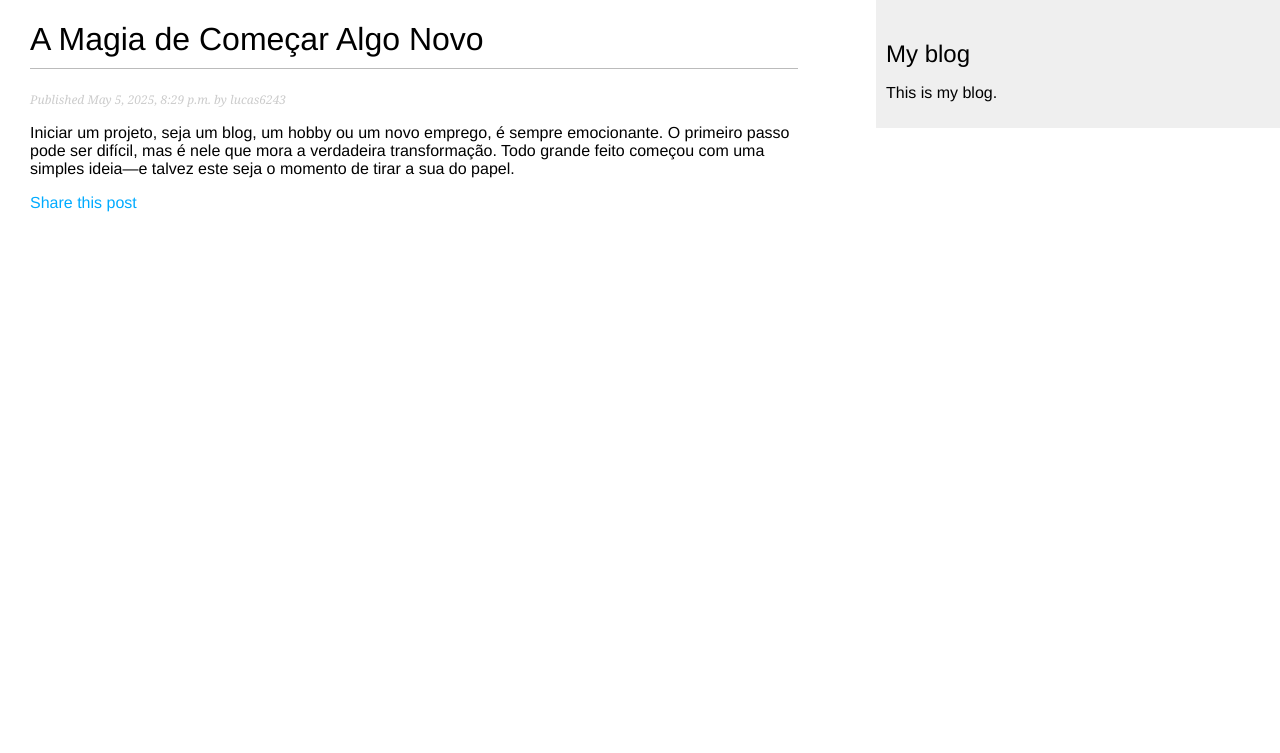
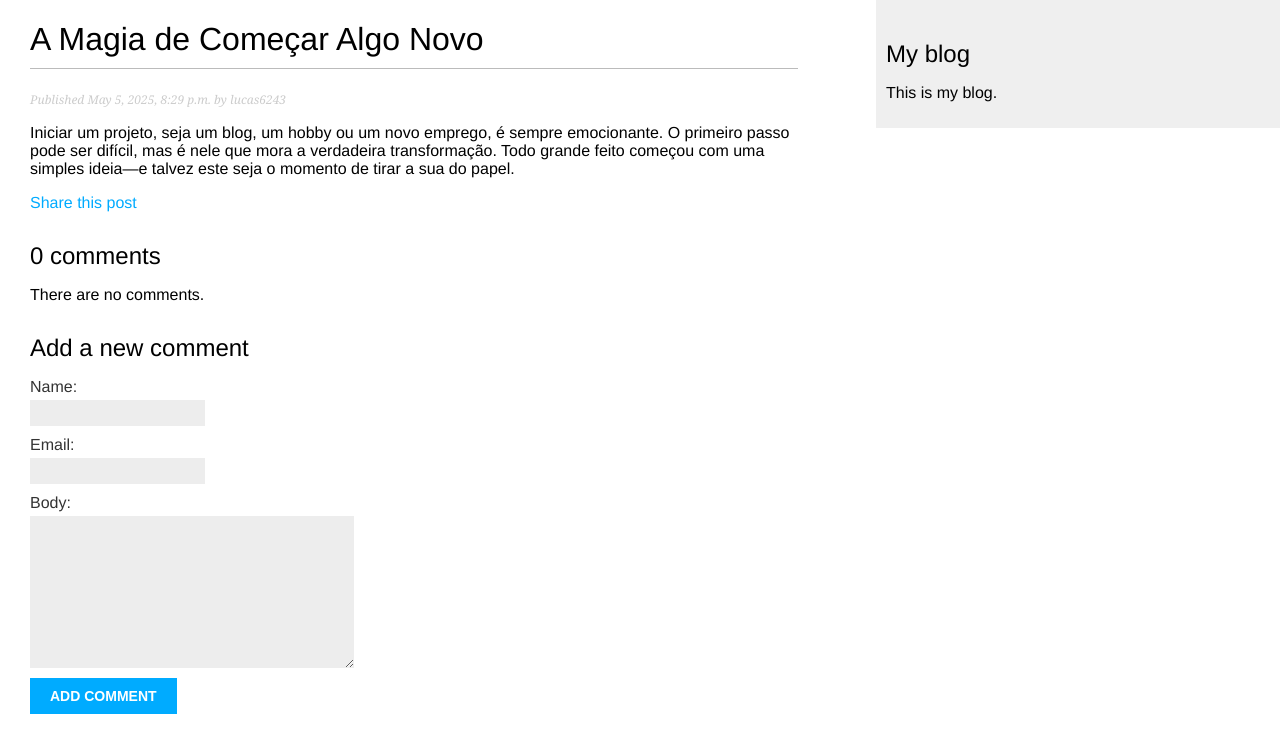
Before and after one commit to Luqueze/BlogProject, a Django app: a page that uses mysite/blog/templates/blog/post/detail.html in a window 1280 px wide. Shown: the top 753 px of the page. Run offline with Django 5.2, Linux system fonts and the light colour scheme; data comes from the database, SQL or seed files in the repository; both versions use the stored data as it was after the commit; data that the repository does not hold is empty.

Commit message:
comment section almost fully functional

```diff
--- a/mysite/blog/templates/blog/post/detail.html
+++ b/mysite/blog/templates/blog/post/detail.html
@@ -11,4 +11,21 @@
     Share this post
     </a>
   </p>
+{% with comments.count as total_comments %}
+ <h2>
+      {{ total_comments }} comment{{ total_comments|pluralize }}
+ </h2>
+  {% endwith %}
+  {% for comment in comments %}
+ <div class="comment">
+ <p class="info">
+        Comment {{ forloop.counter }} by {{ comment.name }}
+        {{ comment.created }}
+ </p>
+      {{ comment.body|linebreaks }}
+ </div>
+  {% empty %}
+ <p>There are no comments.</p>
+  {% endfor %}
+  {% include "blog/post/includes/comment_form.html" %}
 {% endblock %}
--- a/mysite/blog/views.py
+++ b/mysite/blog/views.py
@@ -89,9 +89,23 @@ def post_detail(request, year, month, day, post):
         slug=post,
         publish__year=year,
         publish__month=month,
-        publish__day=day)
+        publish__day=day
+    )
 
-    return render(request,'blog/post/detail.html',{'post': post})
+    comments = post.comments.filter(active=True)
+
+    form = CommentForm()
+
+    return render(
+        request,
+        'blog/post/detail.html',
+        {
+            'post': post,
+            'comments': comments,
+            'form': form
+        }
+    )
+
 
 @require_POST
 def post_comment(request, post_id):
```
Also changed, not shown: README.md, mysite/db.sqlite3, 1 other file.
